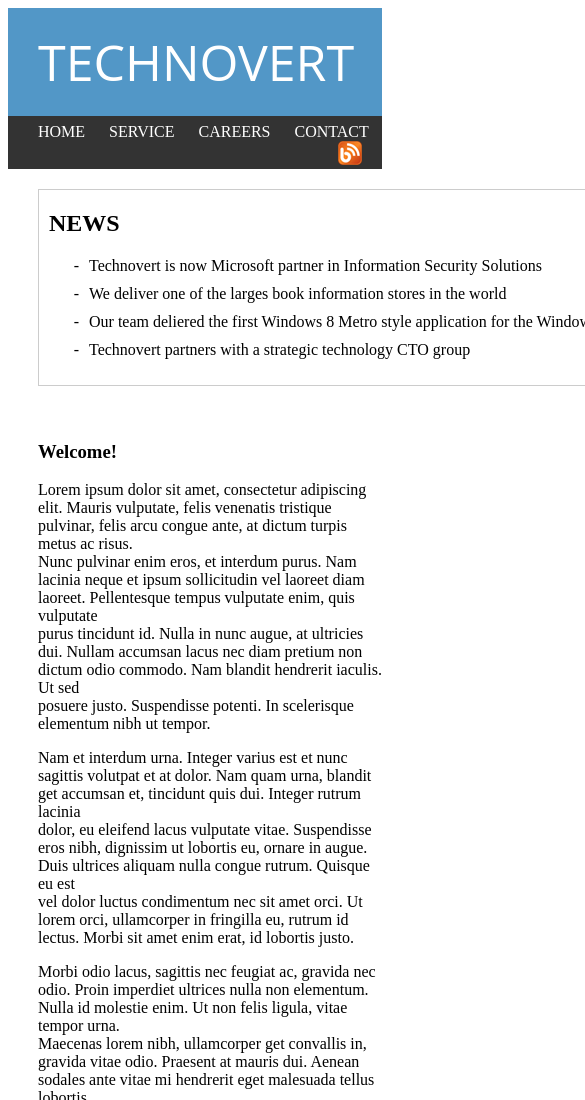
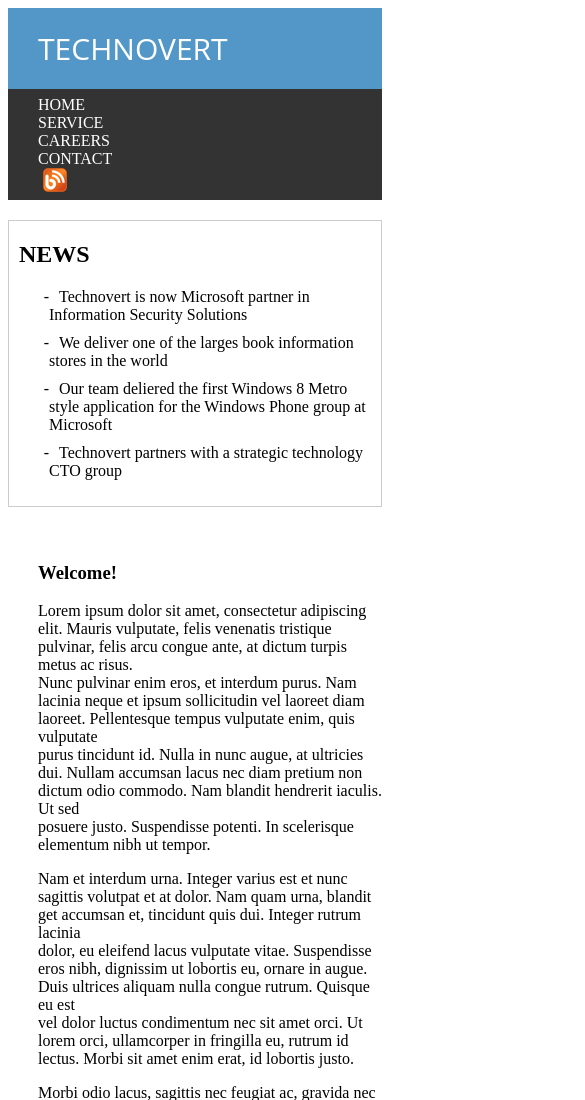
Before and after one commit to vikash18062001/Task-1, a plain HTML site: page index.html in a window 390 px wide. Shown: the top 1100 px of the page, 585 px wide, since content can reach past the window. Drawn offline with Linux system fonts and the light colour scheme.

Commit message:
second commit

```diff
--- a/style.css
+++ b/style.css
@@ -1,11 +1,12 @@
 
 .navBar
 {
+width: 100%;
 background-color: rgb(51,51,51);
 overflow: hidden;
-text-align: left;
 padding-top: 7px;
 padding-left: 10px;
+box-sizing: border-box;
 
 }
 a{
@@ -17,9 +18,9 @@
 {
     margin-top: 20px;
     border: 1px solid rgb(204,204,204);
-    width: 800px;
-    margin-left: 30px;
+    width: 740px;
     text-indent: 10px;
+    box-sizing: border-box;
 }
 .image
 {
@@ -28,19 +29,16 @@
     padding-bottom: 4px;
 }
 .heading{
-    height: 100%;
+    width: 100%;
     font-size: 50px;
     background-color: rgb(82,151,199);
     color: white;
     text-indent: 10px;
     padding: 20px;
-    overflow: scroll;
-    position:relative;
+    overflow: hidden;
     font-family: "Open Sans", sans-serif;
-
-
+    box-sizing: border-box;
 }
-
 .content
 {
     margin-left: 30px;
@@ -51,3 +49,23 @@
 ul {
     list-style-type: "-";
 }
+@media only screen  and (max-width:780px){
+    .newsSection{
+        margin-right: 8px;
+        width:100%;
+    }
+}
+@media only screen  and (max-width:420px){
+    .heading{
+        font-size: 30px;
+        display: block;
+    }
+    .navBar a {
+        display: block;
+    }
+    .image{
+        float:none;
+        /* display: block; */
+        padding-left: 7%;
+    }
+}
```
Also changed, not shown: index.html (+2 -1 lines), 1 other file.
